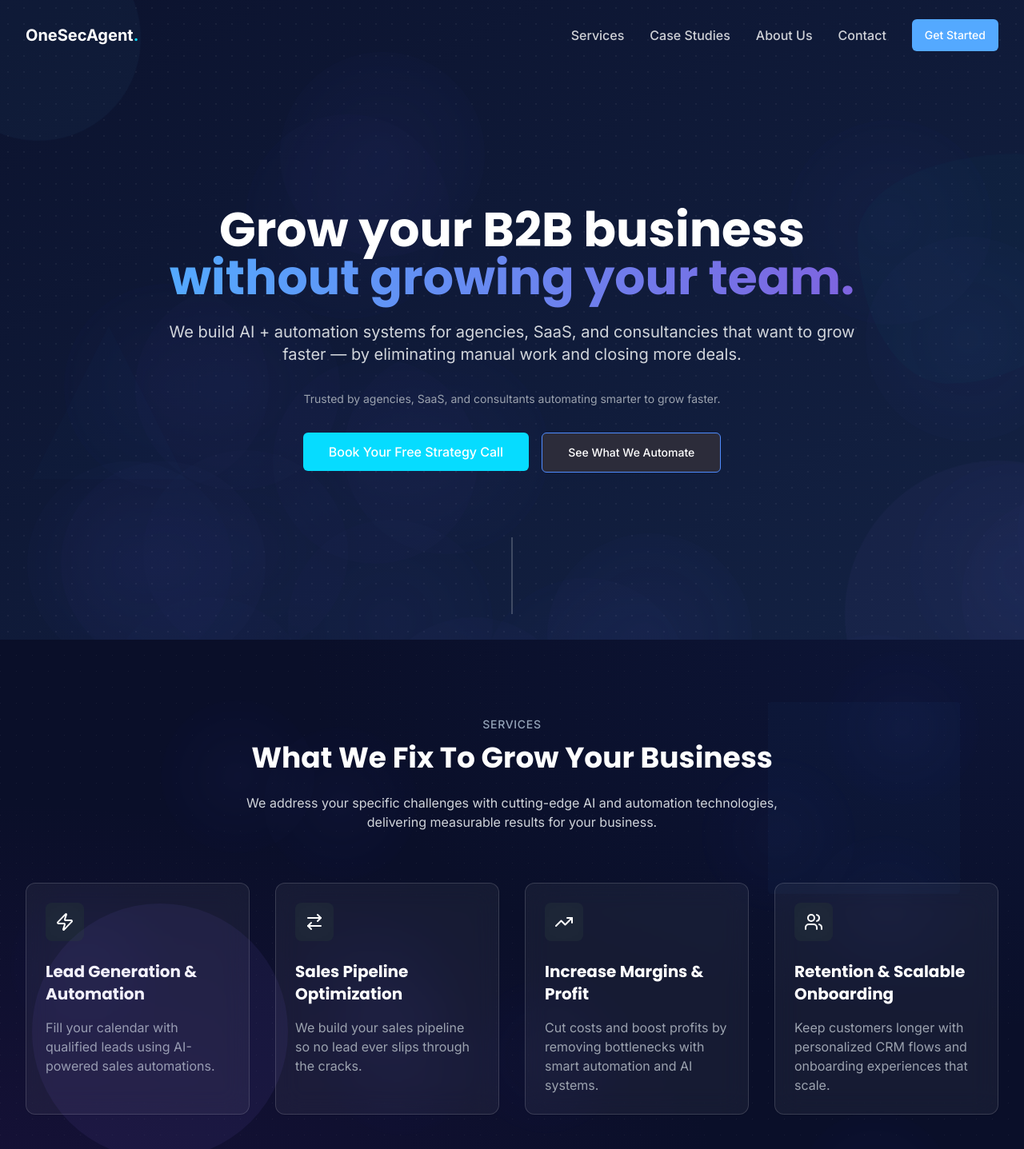
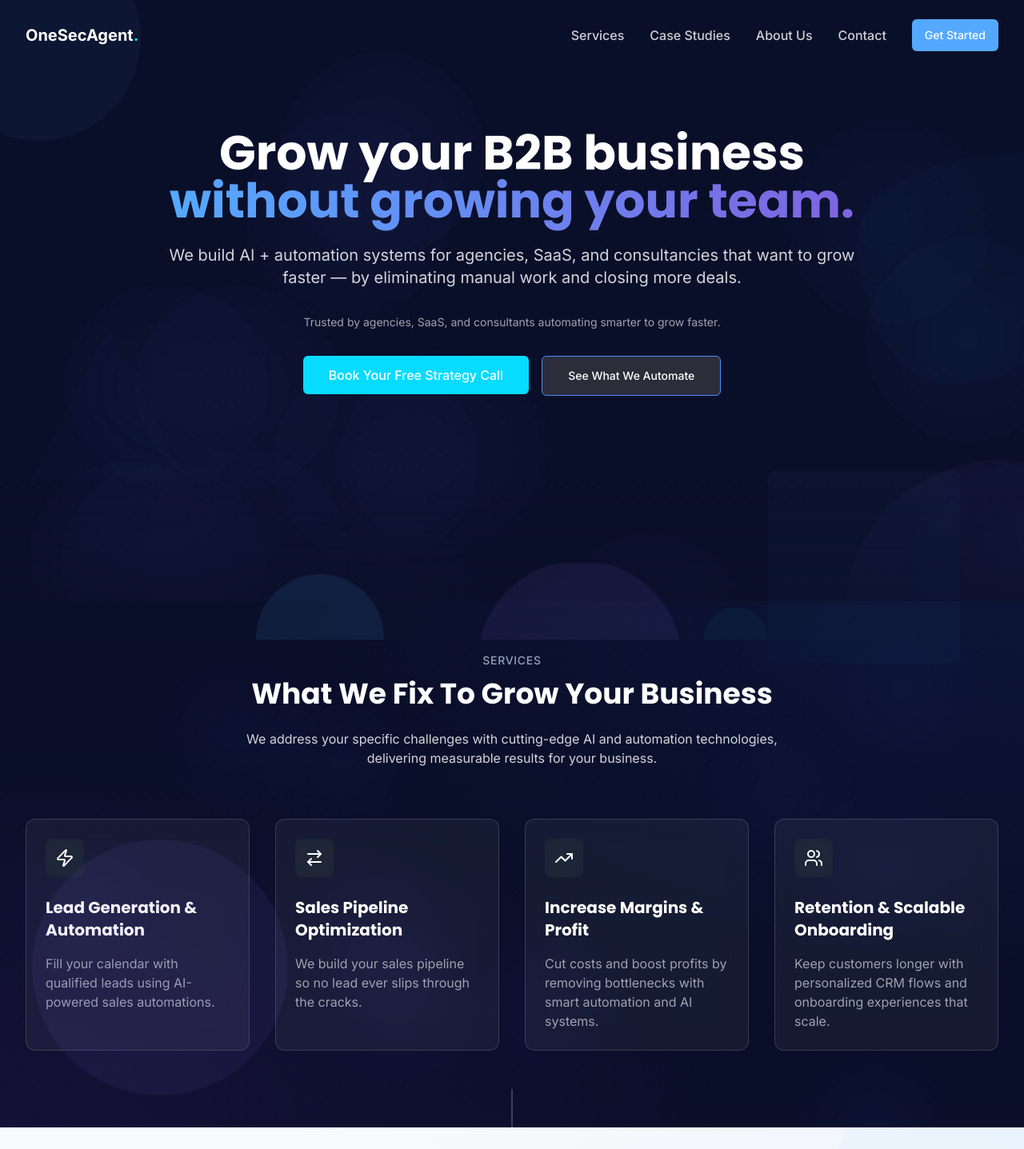
Before and after one commit to OneSecAgento1/one-sec-landing-ai, a React (Vite) app: page / in a window 1280 px wide. Shown: the top 1437 px of the page at 80% size. Built offline with nearby package versions, Linux system fonts and the light colour scheme.

Commit message:
Refactor: Implement the plan

```diff
--- a/src/components/sections/HeroSection.tsx
+++ b/src/components/sections/HeroSection.tsx
@@ -3,10 +3,10 @@ import { Button } from "@/components/ui/button";
 
 const HeroSection = () => {
   return (
-    <section className="relative min-h-screen pt-24 flex items-center bg-onesec-dark overflow-hidden">
+    <section className="relative min-h-screen pt-24 pb-48 flex items-center bg-onesec-dark overflow-hidden">
       {/* Animated background */}
       <div className="absolute inset-0 z-0">
-        <div className="absolute inset-0 bg-gradient-to-br from-onesec-dark via-onesec-dark to-onesec-primary/20 bg-gradient-animation"></div>
+        <div className="absolute inset-0 bg-gradient-to-b from-onesec-dark via-onesec-dark to-transparent bg-gradient-animation"></div>
 
         {/* Background pattern with dot texture */}
         <div className="absolute inset-0 dot-texture"></div>
@@ -20,7 +20,7 @@ const HeroSection = () => {
         <div className="decorative-shape shape-triangle bg-onesec-primary/10 w-48 h-48 bottom-1/4 left-10 animate-float"
           style={{ animationDelay: '1s' }}></div>
 
-        {/* Background pattern - Aumentata opacità da 0.05 (5%) a 0.15 (15%) */}
+        {/* Background pattern - Increased opacity */}
         <div className="absolute inset-0 opacity-15">
           {[...Array(20)].map((_, i) => <div key={i} className="absolute w-40 h-40 lg:w-64 lg:h-64 rounded-full animate-pulse-light" style={{
           background: 'radial-gradient(circle, rgba(99, 102, 241, 0.5) 0%, rgba(99, 102, 241, 0.2) 70%, transparent 100%)',
@@ -58,11 +58,14 @@ const HeroSection = () => {
         </div>
       </div>
 
-      {/* Moved the connecting line outside the container div and positioned it at the bottom of the section */}
-      <div className="absolute bottom-8 left-1/2 transform -translate-x-1/2 w-1 h-24">
-        <svg width="2" height="96" className="mx-auto">
-          <line x1="1" y1="0" x2="1" y2="96" stroke="rgba(255,255,255,0.2)" strokeWidth="2" strokeDasharray="4,4" className="animate-draw" style={{ animationDelay: '1s' }} />
-        </svg>
+      {/* Visual transition element connecting to services section */}
+      <div className="absolute bottom-0 left-0 right-0 h-48 bg-gradient-to-b from-transparent to-onesec-dark/95 z-0"></div>
+
+      {/* Floating elements that extend into the services section */}
+      <div className="absolute bottom-0 left-0 right-0 overflow-hidden h-24 z-10">
+        <div className="absolute w-40 h-40 bg-onesec-primary/10 rounded-full -bottom-20 left-1/4 animate-float"></div>
+        <div className="absolute w-64 h-64 bg-onesec-secondary/10 rounded-full -bottom-40 right-1/3 animate-float" style={{ animationDelay: '1.5s' }}></div>
+        <div className="absolute w-20 h-20 bg-onesec-accent/10 rounded-full -bottom-10 right-1/4 animate-pulse-opacity"></div>
       </div>
     </section>
   );
--- a/src/components/sections/ServicesSection.tsx
+++ b/src/components/sections/ServicesSection.tsx
@@ -24,7 +24,8 @@ const ServicesSection = () => {
     description: "Keep customers longer with personalized CRM flows and onboarding experiences that scale."
   }];
 
-  return <section id="services" className="py-24 bg-gradient-to-b from-onesec-dark to-onesec-dark/95 relative">
+  return (
+    <section id="services" className="py-24 pt-0 bg-gradient-to-b from-onesec-dark/95 to-onesec-dark/90 relative -mt-12">
       {/* Decorative background elements with glassmorphism */}
       <div className="absolute inset-0 bg-[radial-gradient(ellipse_at_top_right,_var(--tw-gradient-stops))] from-blue-900/15 via-transparent to-transparent pointer-events-none"></div>
       <div className="absolute inset-0 bg-[radial-gradient(ellipse_at_bottom_left,_var(--tw-gradient-stops))] from-purple-900/15 via-transparent to-transparent pointer-events-none"></div>
@@ -32,11 +33,11 @@ const ServicesSection = () => {
       {/* Line texture with increased opacity */}
       <div className="absolute inset-0 line-texture" style={{ opacity: '0.1' }}></div>
 
-      {/* Decorative shapes with increased opacity */}
-      <div className="decorative-shape shape-square bg-onesec-primary/15 w-60 h-60 top-20 right-20 rotate-12 animate-float"></div>
+      {/* Decorative shapes with increased opacity - positioned to overlap with hero section */}
+      <div className="decorative-shape shape-square bg-onesec-primary/15 w-60 h-60 -top-40 right-20 rotate-12 animate-float"></div>
       <div className="decorative-shape shape-circle bg-onesec-secondary/20 w-80 h-80 bottom-10 left-10 animate-pulse-opacity"></div>
 
-      {/* Background pattern with pulses */}
+      {/* Background pattern with pulses - continued from hero section */}
       <div className="absolute inset-0 opacity-15">
         {[...Array(10)].map((_, i) => <div key={i} className="absolute w-32 h-32 lg:w-48 lg:h-48 rounded-full animate-pulse-light" style={{
           background: 'radial-gradient(circle, rgba(99, 102, 241, 0.4) 0%, rgba(99, 102, 241, 0.1) 70%, transparent 100%)',
@@ -53,7 +54,7 @@ const ServicesSection = () => {
         </svg>
       </div>
 
-      <div className="container mx-auto">
+      <div className="container mx-auto pt-16">
         <div className="text-center mb-16">
           <p className="text-[#94a3b8] font-medium mb-3 uppercase tracking-wider text-sm opacity-0 animate-fade-in">Services</p>
           <h2 className="text-3xl md:text-4xl font-bold text-white mb-6 opacity-0 animate-fade-in delay-1">
@@ -85,6 +86,8 @@ const ServicesSection = () => {
             </div>)}
         </div>
       </div>
-    </section>;
+    </section>
+  );
 };
+
 export default ServicesSection;
```
